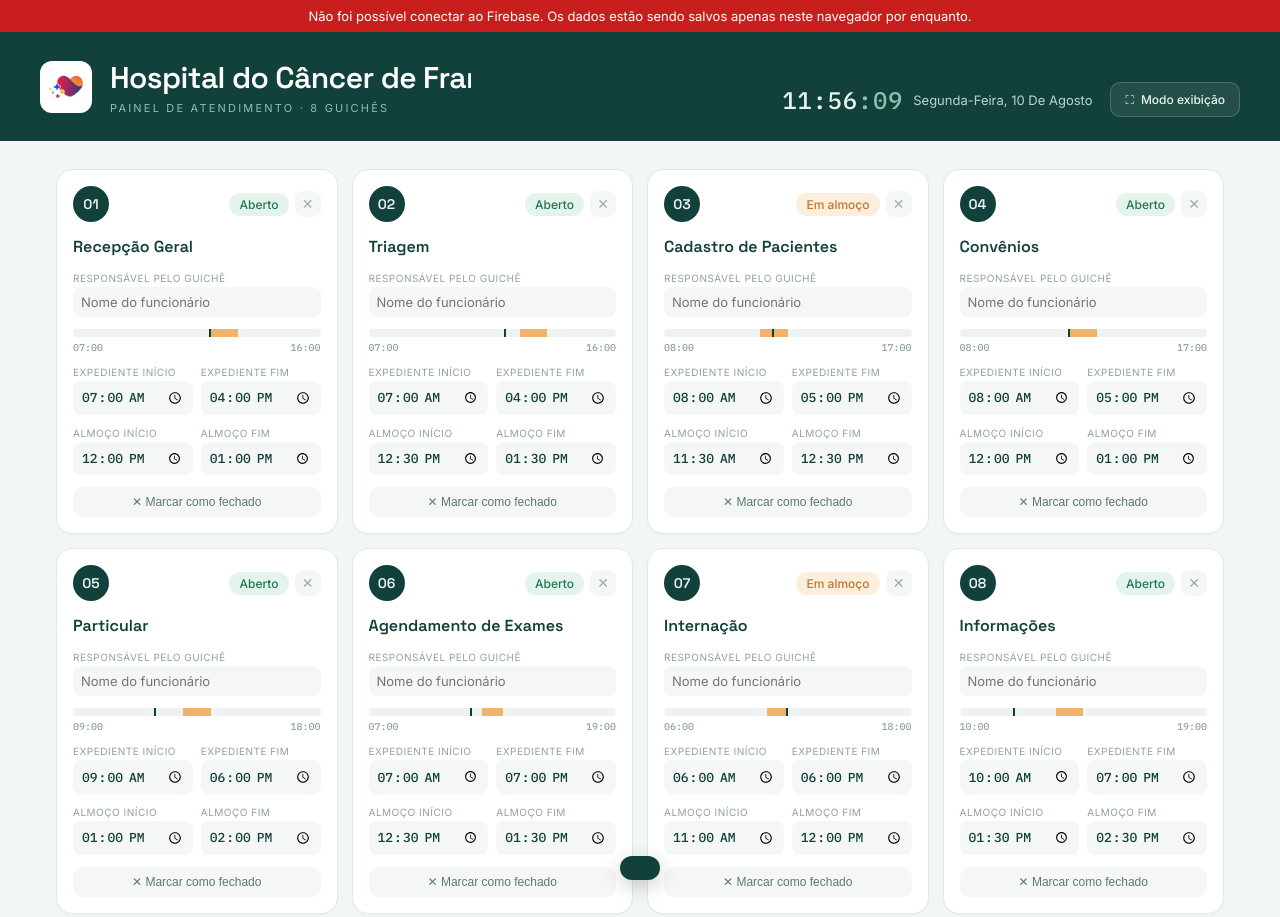
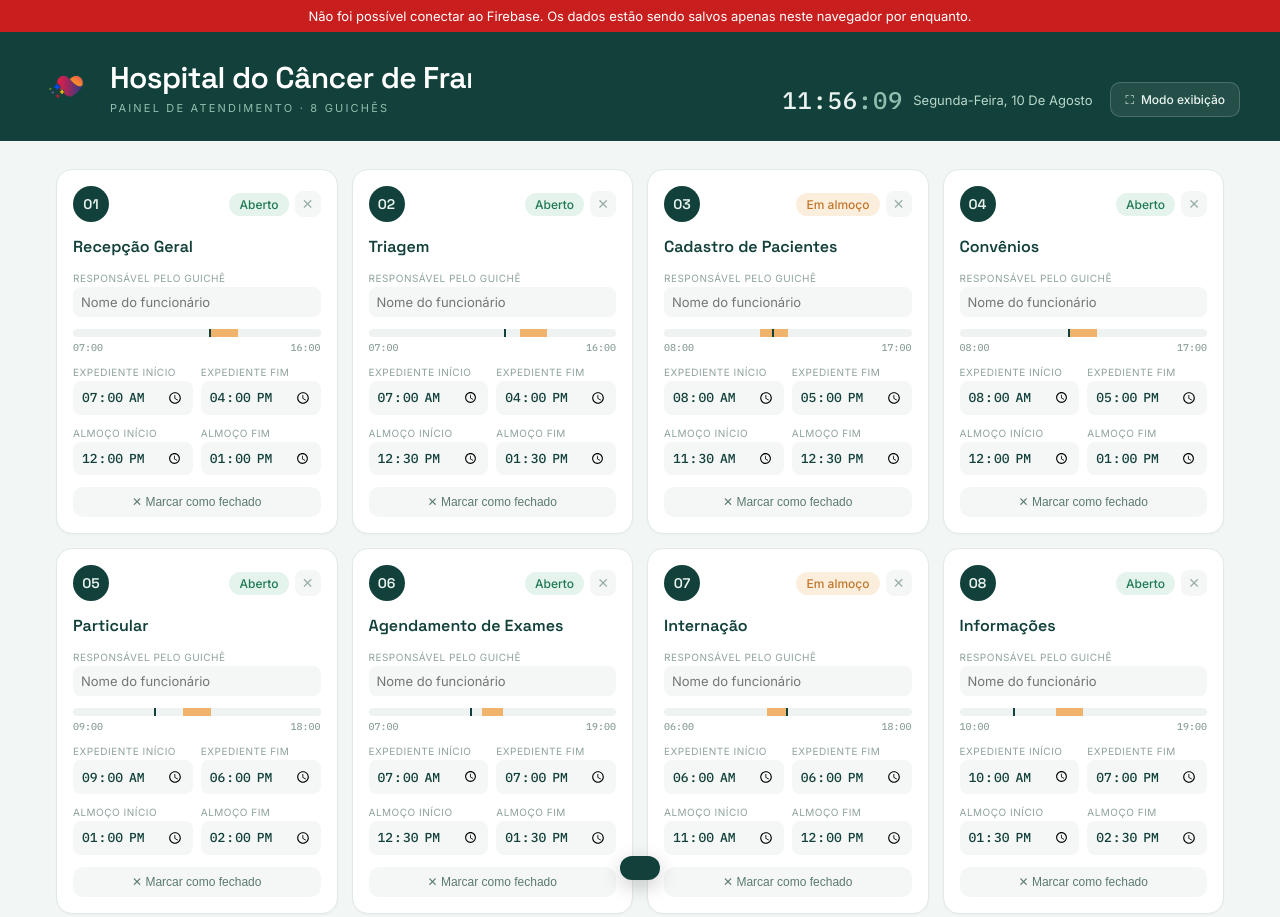
Before and after one commit to leoad14-22/HOSP.C-NCER, a plain HTML site: page index.html in a window 1280 px wide. Shown: the top 917 px of the page. Drawn offline with Linux system fonts and the light colour scheme.

Commit message:
Change logo background color to #12403a

```diff
--- a/index.html
+++ b/index.html
@@ -33,7 +33,7 @@
   header{background:var(--header-bg);padding:24px 20px;}
   .header-inner{max-width:1200px;margin:0 auto;display:flex;flex-wrap:wrap;align-items:flex-end;justify-content:space-between;gap:12px;}
   .logo-wrap{display:flex;align-items:center;gap:14px;}
-  .logo-img{width:52px;height:52px;object-fit:contain;flex-shrink:0;border-radius:12px;background:#fff;padding:4px;}
+  .logo-img{width:52px;height:52px;object-fit:contain;flex-shrink:0;border-radius:12px;background:#12403a;padding:4px;}
   .hospital-name{background:transparent;border:none;outline:none;color:#fff;font-family:'Space Grotesk',sans-serif;font-weight:600;font-size:clamp(20px,4vw,30px);letter-spacing:-0.02em;width:100%;max-width:500px;padding:2px 4px;border-radius:6px;}
   .hospital-name:focus{box-shadow:0 0 0 1px rgba(255,255,255,0.4);}
   .subtitle{color:var(--muted-teal);font-size:11px;text-transform:uppercase;letter-spacing:0.2em;padding:2px 4px;display:block;}
```
